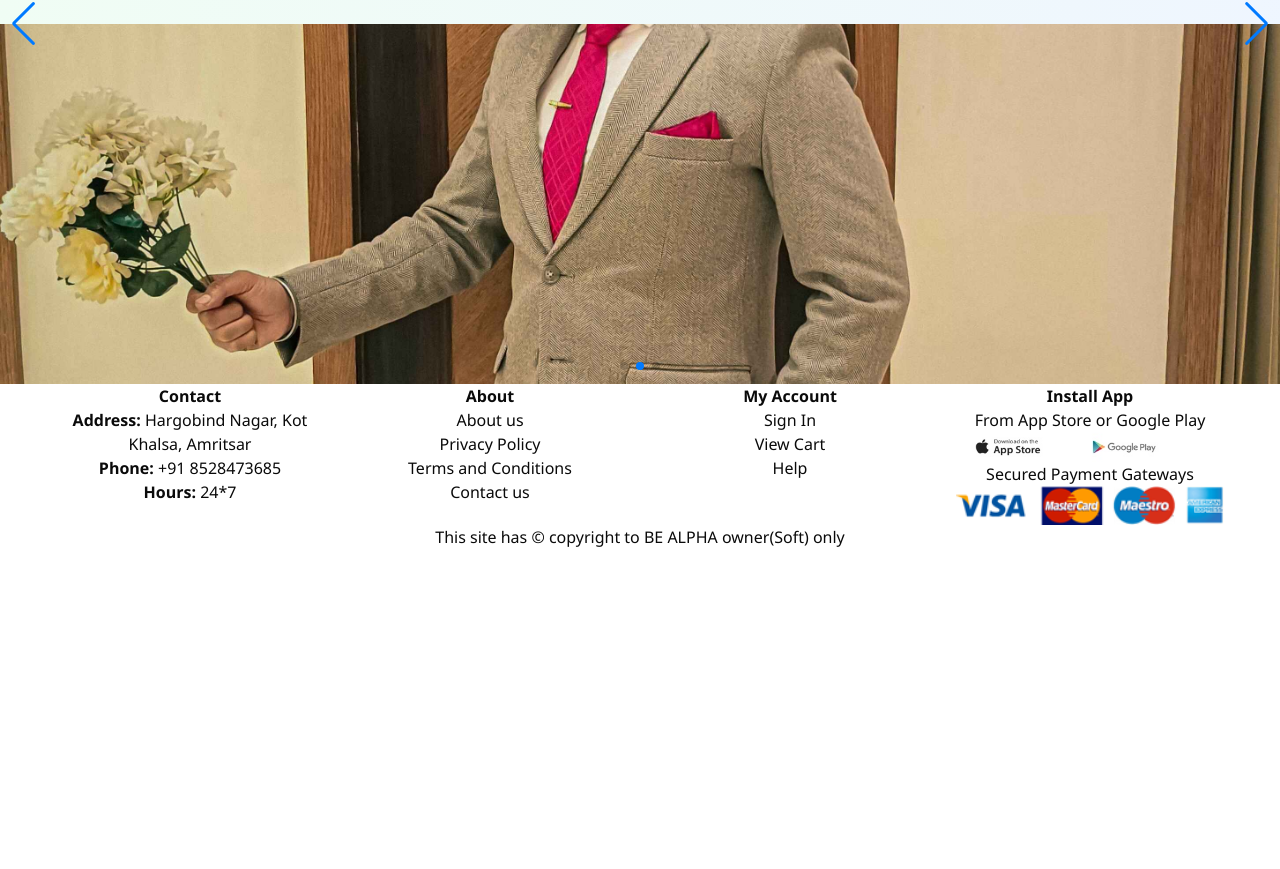
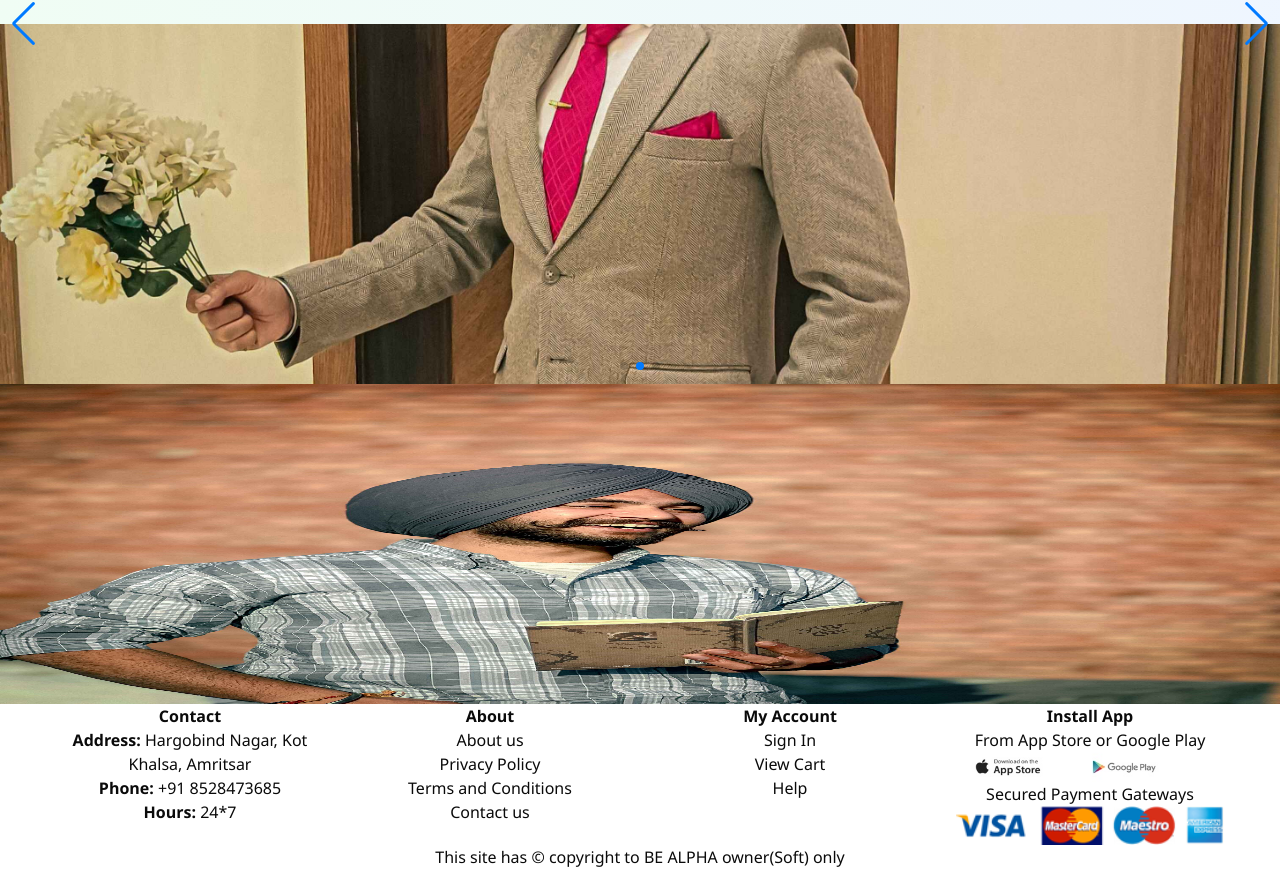
Before and after one commit to SOFTJIT-SINGH/bealphax, a Next.js app: page / in a window 1280 px wide. Shown: the part 416-1285 px from the top of the page. Before the commit the page ends 965 px from the top, so only its background shows below. Built offline with nearby package versions, Linux system fonts and the light colour scheme.

Commit message:
add slider

```diff
--- /dev/null
+++ b/app/components/Products.jsx
@@ -0,0 +1,16 @@
+import Link from 'next/link'
+import Image from 'next/image'
+const Productslist = () => {
+  return (
+    // <div className='text-center font-extrabold text-8xl'>
+    //   huhhh! Eve Khrid Loge Mitra nu
+    // </div>
+
+    <div className='flex gap-x-8 gap-y-16 justify-between flex-wrap'>
+      <Link href='/products' className='relative w-full h-80'>
+        <Image src='/models/m2.jpg' fill sizes='25vw' />
+      </Link>
+    </div>
+  )
+}
+export default Productslist
--- a/app/components/Slider2.jsx
+++ b/app/components/Slider2.jsx
@@ -14,7 +14,7 @@ const slides = [
     title: 'Sale! Up to 50% off!',
     description: 'Summer Sale Collections',
     img: '/models/m2.jpg',
-    url: '/',
+    url: '/products',
     bg: 'bg-gradient-to-r from-yellow-50 to-pink-50',
   },
   {
@@ -22,7 +22,7 @@ const slides = [
     title: 'New Arrivals!',
     description: 'Check out our latest collection',
     img: '/models/m1.jpg',
-    url: '/',
+    url: '/products',
     bg: 'bg-gradient-to-r from-green-50 to-blue-50',
   },
   {
@@ -30,7 +30,7 @@ const slides = [
     title: 'Winter Deals!',
     description: 'Hot discounts for cold days',
     img: '/models/m4.jpg',
-    url: '/',
+    url: '/products',
     bg: 'bg-gradient-to-r from-gray-50 to-purple-50',
   },
 ]
--- a/app/page.tsx
+++ b/app/page.tsx
@@ -1,22 +1,12 @@
 // import Image from 'next/image'
 // import Link from 'next/link'
-// import Slider from './components/slider'
 import Slider from './components/Slider2'
+import Productslist from './components/Products'
 export default function Home() {
   return (
     <>
       <Slider />
-      {/* <div className='grid grid-rows-[20px_1fr_20px] items-center justify-items-center min-h-screen p-8 pb-20 gap-16 sm:p-20 font-[family-name:var(--font-geist-sans)]'> */}
-      {/* <main className='flex flex-col gap-[32px] row-start-2 items-center sm:items-start'>
-        <nav>
-          <div className='acontent'>
-            <h3 style={{ textAlign: 'center' }}>created by </h3> <br />
-            <h2>SOFTJIT SINGH </h2> <br />
-          </div>
-        </nav>
-      </main> */}
-      {/* </div> */}
-      {/* <Slider /> */}
+      <Productslist />
     </>
   )
 }
--- /dev/null
+++ b/app/products/page.jsx
@@ -0,0 +1,10 @@
+import Link from 'next/link'
+import Image from 'next/image'
+const page = () => {
+  return (
+    <div className='text-center font-extrabold text-8xl p-44'>
+      huhhh! Eve Khrid Loge Mitra nu
+    </div>
+  )
+}
+export default page
```
